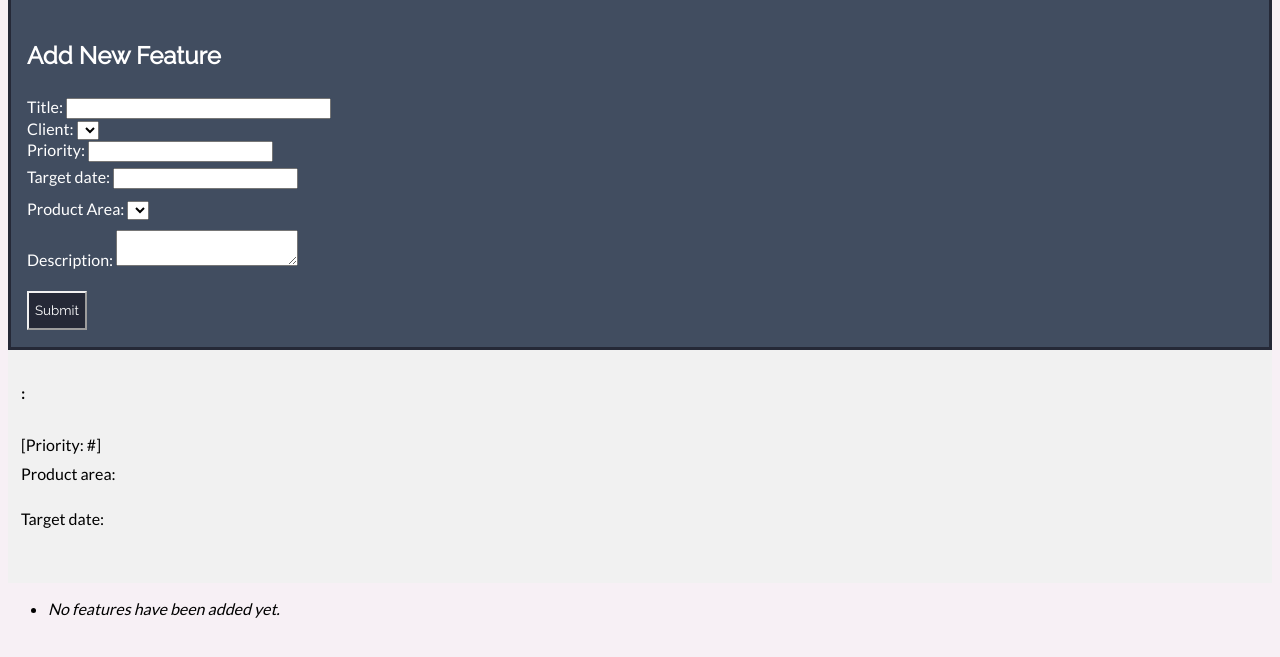
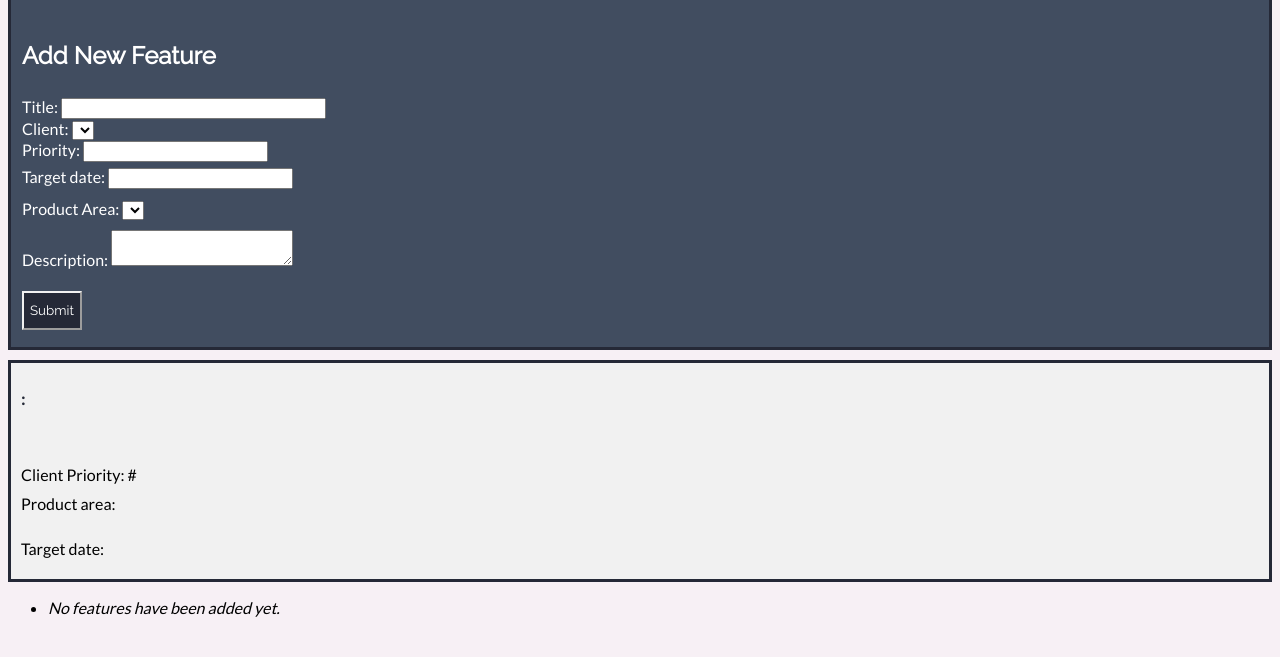
Before and after one commit to quinnajames/feature_requester, a Flask app: template feature_requester/templates/show_features.html in a window 1280 px wide. Shown: the part 62-719 px from the top of the page. Run offline with Flask 2, Linux system fonts and the light colour scheme; the template is opened without the code that fills it, so the values that code supplies are empty; parts of the project's set-up code (start-up, migrations or seed data) failed here and were passed over; some libraries are stand-ins or nearby versions.

Commit message:
Started improving feature display

```diff
--- a/feature_requester/static/app.css
+++ b/feature_requester/static/app.css
@@ -6,8 +6,9 @@
 h2 {
   font-family: 'Raleway', sans-serif;
 }
-h5 {
-  font-family: 'Noto Serif', serif;
+h4 {
+  font-family: 'Lato', serif;
+  color: #252937;
 }
 button {
   font-family: 'Raleway', sans-serif;
@@ -37,20 +38,19 @@
 h2.formheader {
   padding: 7px 0px 7px 0px;
 }
-div.feature, div.clienta {
-  border: 3px solid #03a678;
-  padding: 3px;
+div.defaultclient, div.clienta {
   background-color: #2abb9b;
 }
 div.clientb {
-  border: 3px solid #5D3F6A;
-  padding: 3px;
-  background-color: #89729E;
+  background-color: #89729E
 }
 div.clientc {
-  border: 3px solid #F9690E;
-  padding: 3px;
   background-color: #E29C45;
+}
+div.feature {
+  margin-top: 10px;
+  background-color: #f1f1f1;
+  border: 3px solid #252937;
 }
 div.feature-margin {
   background-color: #f1f1f1;
@@ -65,6 +65,7 @@
   padding-top: 5px;
   padding-bottom: 5px;
 }
+
 
 
 .navbar {
@@ -100,3 +101,27 @@
   background-color: #414d60;
   color: #fff;
 }
+div#featurecontainer {
+  border: solid #252937;
+  border-width: 0px 3px 3px 3px;
+  padding: 3px;
+  background-color: #414d60;
+  color: #fff;
+}
+.flex-grid {
+  display: flex;
+}
+.col {
+  flex: 1;
+}
+@media (max-width: 400px) {
+  .flex-grid {
+    display: block;
+  }
+}
+.flex-grid .flex-wide-col {
+  width: 50%;
+}
+.flex-grid .flex-tiny-col {
+  width: 5%;
+}
--- a/feature_requester/static/app.js
+++ b/feature_requester/static/app.js
@@ -15,7 +15,7 @@
       return css;
     }
     else {
-      return 'clienta';
+      return 'defaultclient';
     }
   })
   // This will let us enforce a uniqueness constraint.
--- a/feature_requester/templates/show_features.html
+++ b/feature_requester/templates/show_features.html
@@ -22,9 +22,9 @@
               </div>
           </div>
 
+    <div class="container">
                 <!-- ko if: showForm -->
-    <div class="container" id="formcontainer">
-      <div class="row">
+      <div class="row" id="formcontainer">
         <div class="col-md-1">
         </div>
         <div class="col-md-10">
@@ -82,40 +82,55 @@
           <div class="col-md-1">
           </div>
         </div>
-      </div>
 
       <!-- /ko -->
-  <div class="container">
-
 
   <!-- ko if: $root.features().length > 0 -->
-    <div class="feature-margin" data-bind="foreach: features().sort(function (a, b) {
+  <div data-bind="foreach: features().sort(function (a, b) {
     return a.client() === b.client()
     ? a.priority() > b.priority() ? 1 : -1
     : a.client() > b.client() ? 1 : -1;
   })">
-      <div data-bind="css: clientClass">
+      <div class="feature">
+        <div class="row">
+
+                                  <div class="col-md-1" data-bind="css: clientClass">
+                                  </div>
+          <div class="col-md-6">
+
             <div class="row">
               <div class="col">
-              <h5><span data-bind="text: client"></span>:
-                <span data-bind="text: title"></span></h5>
+              <h4><span data-bind="text: client"></span>:
+                <span data-bind="text: title"></span></h4>
               </div>
+            </div>
+
+              <div class="row">
                 <div class="col">
-              [Priority: #<span data-bind="text: priority"></span>]
+                  <p class="description" data-bind="text: description"></p>
+                </div>
+              </div>
+
+          </div>
+
+          <div class="col-md-4">
+            <div class="row">
+              <div class="col">
+              Client Priority: #<span data-bind="text: priority"></span>
               </div>
             </div>
             <div class="row">
               <div class="col">
                 Product area: <span data-bind="text: product_area"></span>
               </div>
+            </div>
+            <div class="row">
               <div class="col">
               <p>Target date: <span data-bind="text: target_date"></span></p>
               </div>
             </div>
-        <div class="row">
-          <div class="col">
-            <p class="description" data-bind="text: description"></p>
           </div>
+
         </div>
     </div>
   </div>
@@ -128,7 +143,6 @@
     </ul>
     <!-- /ko -->
 </div>
-
     <!-- js -->
     <script src="{{ url_for('bower.static', filename='jquery/dist/jquery.min.js') }}"></script>
     <script src="{{ url_for('bower.static', filename='jquery-ui/jquery-ui.min.js') }}"></script>
```
Lines whose indentation alone changed are shown as unchanged.
